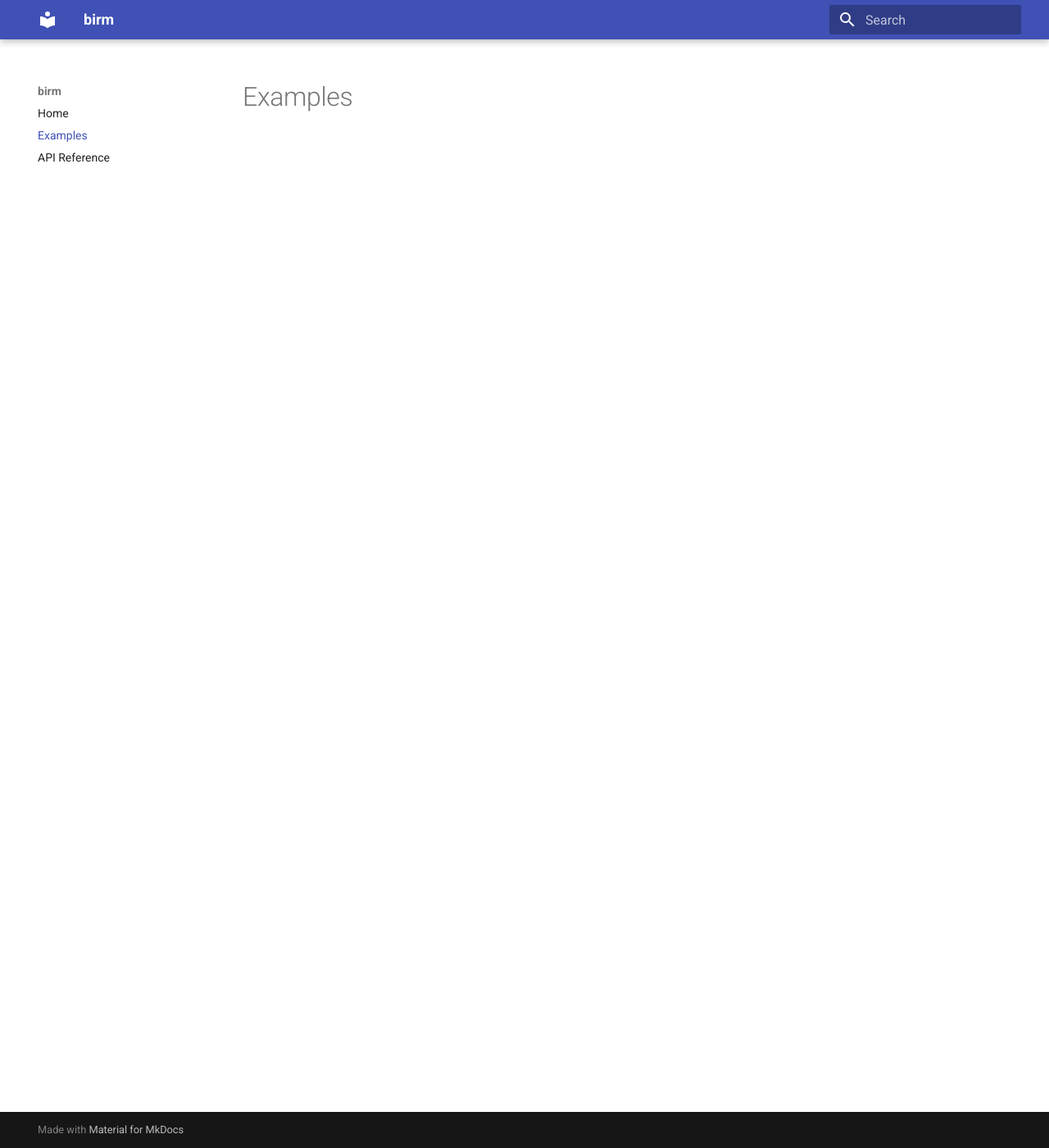
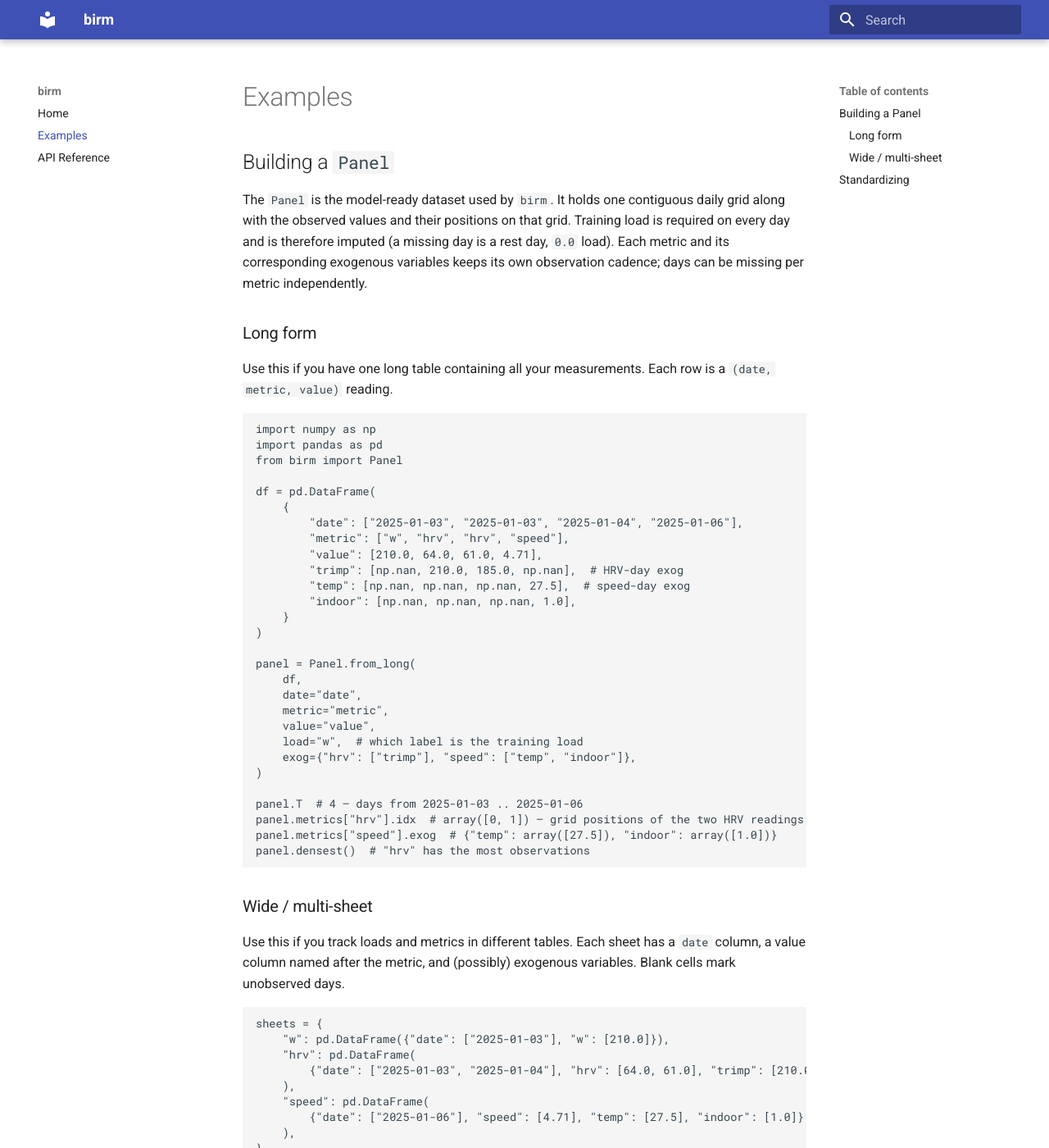
Before and after one commit to hrmerrill/birm, an MkDocs documentation site: the page built from docs/examples.md, in a window 1280 px wide and 1400 px high. Shown: the whole window at 82% size. Built offline with MkDocs 1.6.1 and Material for MkDocs 9.7.7, drawn with Linux system fonts in a browser that asks for light colours; some of the changed text lies outside the part shown.

Commit message:
fill in documentation

````diff
--- a/docs/examples.md
+++ b/docs/examples.md
@@ -1 +1,79 @@
 # Examples
+
+## Building a `Panel`
+
+The `Panel` is the model-ready dataset used by `birm`. It holds one contiguous daily grid along
+with the observed values and their positions on that grid. Training load is required on every day
+and is therefore imputed (a missing day is a rest day, `0.0` load). Each metric and its
+corresponding exogenous variables keeps its own observation cadence; days can be missing per metric
+independently.
+
+### Long form
+
+Use this if you have one long table containing all your measurements. Each row is a `(date, metric, value)` reading.
+
+```python
+import numpy as np
+import pandas as pd
+from birm import Panel
+
+df = pd.DataFrame(
+    {
+        "date": ["2025-01-03", "2025-01-03", "2025-01-04", "2025-01-06"],
+        "metric": ["w", "hrv", "hrv", "speed"],
+        "value": [210.0, 64.0, 61.0, 4.71],
+        "trimp": [np.nan, 210.0, 185.0, np.nan],  # HRV-day exog
+        "temp": [np.nan, np.nan, np.nan, 27.5],  # speed-day exog
+        "indoor": [np.nan, np.nan, np.nan, 1.0],
+    }
+)
+
+panel = Panel.from_long(
+    df,
+    date="date",
+    metric="metric",
+    value="value",
+    load="w",  # which label is the training load
+    exog={"hrv": ["trimp"], "speed": ["temp", "indoor"]},
+)
+
+panel.T  # 4 — days from 2025-01-03 .. 2025-01-06
+panel.metrics["hrv"].idx  # array([0, 1]) — grid positions of the two HRV readings
+panel.metrics["speed"].exog  # {"temp": array([27.5]), "indoor": array([1.0])}
+panel.densest()  # "hrv" has the most observations
+```
+
+### Wide / multi-sheet
+
+Use this if you track loads and metrics in different tables. Each sheet has a `date` column, a
+value column named after the metric, and (possibly) exogenous variables. Blank cells mark
+unobserved days.
+
+```python
+sheets = {
+    "w": pd.DataFrame({"date": ["2025-01-03"], "w": [210.0]}),
+    "hrv": pd.DataFrame(
+        {"date": ["2025-01-03", "2025-01-04"], "hrv": [64.0, 61.0], "trimp": [210.0, 185.0]}
+    ),
+    "speed": pd.DataFrame(
+        {"date": ["2025-01-06"], "speed": [4.71], "temp": [27.5], "indoor": [1.0]}
+    ),
+}
+
+panel = Panel.from_sheets(
+    sheets, date="date", load="w", exog={"hrv": ["trimp"], "speed": ["temp", "indoor"]}
+)
+```
+
+## Standardizing
+
+`standardize()` z-scores each metric and its exog (storing `(center, scale)` in `panel.scaling` for
+back-transform) and rescales load to average-day units so the model's gains stay `O(1)`:
+
+```python
+panel = panel.standardize()
+panel.scaling["hrv"]  # (center, scale) used to un-standardize HRV forecasts later
+```
+
+The stored `scaling` is what forecast and simulation reuse to put future load on the model's scale
+and to back-transform predictions.
````
Also changed, not shown: docs/api.md (+2 -0 lines).
